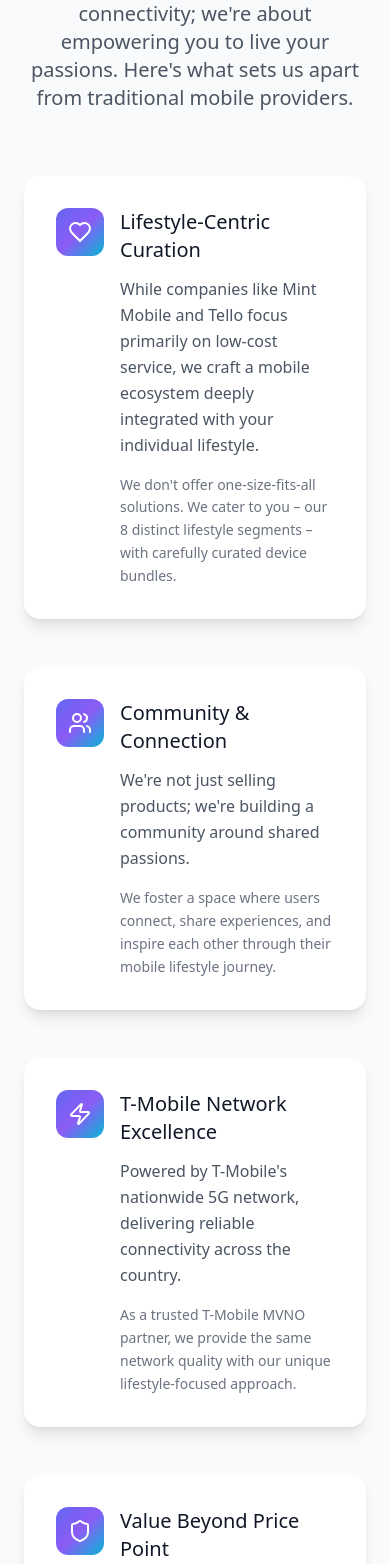
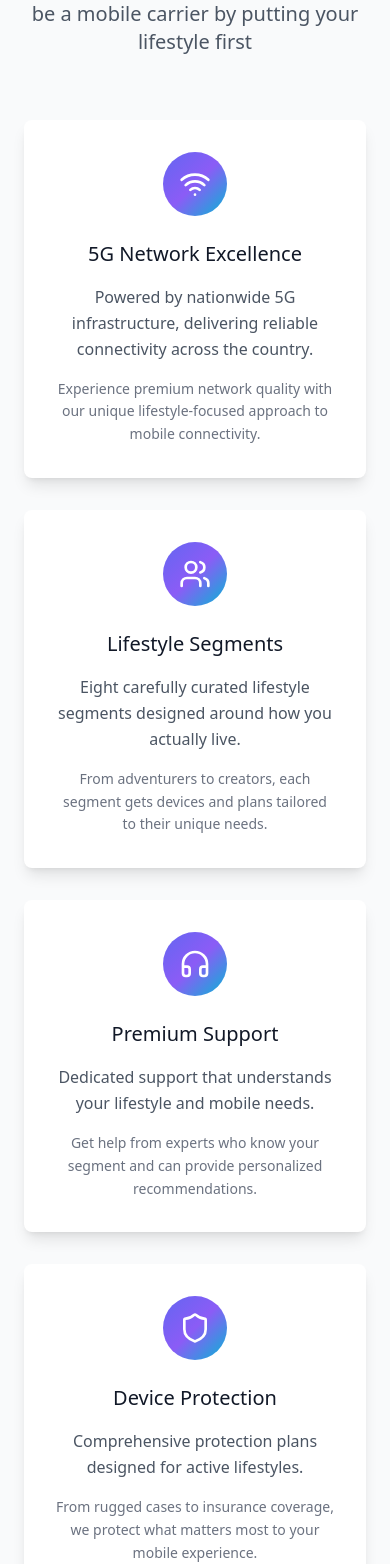
Before and after one commit to ignistelco/ignite-your-mobile, a React (Vite) app: page / in a window 390 px wide. Shown: the part 3729-5293 px from the top of the page. Built offline with nearby package versions, Linux system fonts and the light colour scheme.

Commit message:
Refactor: Remove T-Mobile references
Removed T-Mobile references from the "More Than Just Connectivity" card in accordance with previous requests.

```diff
--- a/src/components/CarrierDifferentiation.tsx
+++ b/src/components/CarrierDifferentiation.tsx
@@ -1,7 +1,8 @@
 
 import { motion } from "framer-motion";
 import { useInView } from "react-intersection-observer";
-import { Shield, Users, Zap, Heart } from "lucide-react";
+import { Card, CardContent } from "@/components/ui/card";
+import { Wifi, Users, Headphones, Shield } from "lucide-react";
 
 const CarrierDifferentiation = () => {
   const { ref, inView } = useInView({
@@ -9,30 +10,30 @@ const CarrierDifferentiation = () => {
     rootMargin: '-10% 0px'
   });
 
-  const differentiators = [
+  const features = [
     {
-      icon: Heart,
-      title: "Lifestyle-Centric Curation",
-      description: "While companies like Mint Mobile and Tello focus primarily on low-cost service, we craft a mobile ecosystem deeply integrated with your individual lifestyle.",
-      detail: "We don't offer one-size-fits-all solutions. We cater to you – our 8 distinct lifestyle segments – with carefully curated device bundles."
+      icon: Wifi,
+      title: "5G Network Excellence",
+      description: "Powered by nationwide 5G infrastructure, delivering reliable connectivity across the country.",
+      details: "Experience premium network quality with our unique lifestyle-focused approach to mobile connectivity."
     },
     {
       icon: Users,
-      title: "Community & Connection",
-      description: "We're not just selling products; we're building a community around shared passions.",
-      detail: "We foster a space where users connect, share experiences, and inspire each other through their mobile lifestyle journey."
+      title: "Lifestyle Segments",
+      description: "Eight carefully curated lifestyle segments designed around how you actually live.",
+      details: "From adventurers to creators, each segment gets devices and plans tailored to their unique needs."
     },
     {
-      icon: Zap,
-      title: "T-Mobile Network Excellence",
-      description: "Powered by T-Mobile's nationwide 5G network, delivering reliable connectivity across the country.",
-      detail: "As a trusted T-Mobile MVNO partner, we provide the same network quality with our unique lifestyle-focused approach."
+      icon: Headphones,
+      title: "Premium Support",
+      description: "Dedicated support that understands your lifestyle and mobile needs.",
+      details: "Get help from experts who know your segment and can provide personalized recommendations."
     },
     {
       icon: Shield,
-      title: "Value Beyond Price Point",
-      description: "While competitive pricing is important, we prioritize value – delivering premium experiences and curated selections.",
-      detail: "Our 6-month service plans aren't just deals; they're investments in your mobile freedom with carefully selected accessories."
+      title: "Device Protection",
+      description: "Comprehensive protection plans designed for active lifestyles.",
+      details: "From rugged cases to insurance coverage, we protect what matters most to your mobile experience."
     }
   ];
 
@@ -49,39 +50,42 @@ const CarrierDifferentiation = () => {
           <h2 className="text-4xl lg:text-6xl font-light text-gray-900 mb-6">
             More Than Just <span className="font-normal">Connectivity</span>
           </h2>
-          <p className="text-xl text-gray-600 max-w-4xl mx-auto font-light">
-            Ignis Mobile isn't just about connectivity; we're about empowering you to live your passions.
-            Here's what sets us apart from traditional mobile providers.
+          <p className="text-xl text-gray-600 max-w-3xl mx-auto font-light">
+            We're redefining what it means to be a mobile carrier by putting your lifestyle first
           </p>
         </motion.div>
 
-        <div className="grid md:grid-cols-2 gap-12">
-          {differentiators.map((item, index) => (
+        <div className="grid md:grid-cols-2 lg:grid-cols-4 gap-8">
+          {features.map((feature, index) => (
             <motion.div
               key={index}
               initial={{ opacity: 0, y: 30 }}
               animate={inView ? { opacity: 1, y: 0 } : {}}
               transition={{ delay: 0.1 * index, duration: 0.5 }}
-              className="bg-white p-8 rounded-2xl shadow-lg hover:shadow-xl transition-shadow duration-300"
             >
-              <div className="flex items-start space-x-4">
-                <div className="flex-shrink-0">
-                  <div className="w-12 h-12 bg-ignis-gradient rounded-xl flex items-center justify-center">
-                    <item.icon className="h-6 w-6 text-white" />
-                  </div>
-                </div>
-                <div className="flex-1">
-                  <h3 className="text-xl font-medium text-gray-900 mb-3">
-                    {item.title}
+              <Card className="h-full border-0 shadow-lg hover:shadow-xl transition-all duration-300 group cursor-pointer">
+                <CardContent className="p-8 text-center">
+                  <motion.div
+                    className="inline-flex items-center justify-center w-16 h-16 bg-ignis-gradient rounded-full mb-6 group-hover:scale-110 transition-transform duration-300"
+                    whileHover={{ rotate: 360 }}
+                    transition={{ duration: 0.6 }}
+                  >
+                    <feature.icon className="h-8 w-8 text-white" />
+                  </motion.div>
+
+                  <h3 className="text-xl font-light text-gray-900 mb-4">
+                    {feature.title}
                   </h3>
+
                   <p className="text-gray-600 font-light mb-4 leading-relaxed">
-                    {item.description}
+                    {feature.description}
                   </p>
+
                   <p className="text-sm text-gray-500 font-light leading-relaxed">
-                    {item.detail}
+                    {feature.details}
                   </p>
-                </div>
-              </div>
+                </CardContent>
+              </Card>
             </motion.div>
           ))}
         </div>
```
